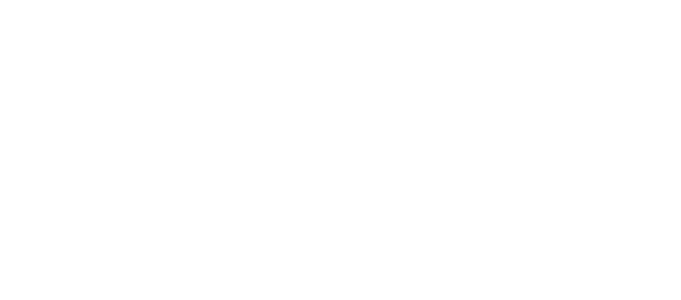
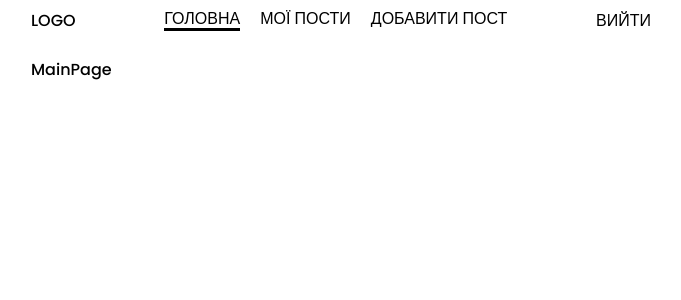
Before and after one commit to merkushynArt/postgram, a React (Create React App) app in the folder client/: page / in a window 1280 px wide. Shown: the top 300 px of the page, without its empty margins (299-980 px from the left). Built offline with nearby package versions, Linux system fonts and the light colour scheme.

Commit message:
worked on client-side routing

```diff
--- a/client/package.json
+++ b/client/package.json
@@ -8,6 +8,7 @@
       "@testing-library/user-event": "^13.5.0",
       "react": "^18.2.0",
       "react-dom": "^18.2.0",
+      "react-router-dom": "^6.4.4",
       "react-scripts": "5.0.1",
       "web-vitals": "^2.1.4"
    },
--- a/client/src/App.css
+++ b/client/src/App.css
@@ -2,8 +2,48 @@
    box-sizing: border-box;
    padding: 0;
    margin: 0;
+   text-decoration: none;
 }
 
 body {
    font-family: 'Poppins', sans-serif;
+   font-size: 16px;
+   line-height: 18px;
 }
+
+a {
+   color: inherit;
+   border-bottom: 3px solid #fff;
+}
+
+.container {
+   max-width: 630px;
+   width: 100%;
+   margin: 0 auto;
+   padding: 0 5px;
+}
+
+/*===========================================================================================================*\
+#navbar
+\*===========================================================================================================*/
+.navbar {
+   display: flex;
+   justify-content: space-between;
+   align-items: center;
+   text-transform: uppercase;
+   padding: 10px 0;
+   margin-bottom: 20px;
+}
+
+.navbar__item {
+   display: flex;
+   gap: 20px;
+}
+
+.navbar__btn {
+   font-size: inherit;
+   text-transform: uppercase;
+   background: transparent;
+   border: none;
+   cursor: pointer;
+}
--- a/client/src/App.js
+++ b/client/src/App.js
@@ -1,8 +1,15 @@
+import { Outlet } from 'react-router-dom';
 import './App.css';
+import { NavBar } from './components/NavBar.jsx';
 
 function App() {
    return (
-      <div className="App"></div>
+      <div className="App">
+         <div className="container">
+            <NavBar/>
+            <Outlet/>
+         </div>
+      </div>
    );
 }
 
--- a/client/src/components/NavBar.jsx
+++ b/client/src/components/NavBar.jsx
@@ -1,7 +1,50 @@
 import React from 'react';
+import { NavLink } from 'react-router-dom';
 
 export const NavBar = () => {
+   const isAuth = true;
+
+   const activeStyles = {
+      borderBottom: '3px solid #000',
+   }
    return (
-      <div>NavBar</div>
+      <div className='navbar'>
+         <div className="navbar__logo">Logo</div>
+         {isAuth && (
+            <div className="navbar__item">
+               <NavLink
+                  to={'/'}
+                  style={({ isActive }) => isActive ? activeStyles : undefined}
+                  >
+                  Головна
+               </NavLink>
+               <NavLink
+                  to={'/posts'}
+                  style={({ isActive }) => isActive ? activeStyles : undefined}
+                  >
+                  Мої пости
+               </NavLink>
+               <NavLink
+                  to={'/new'}
+                  style={({ isActive }) => isActive ? activeStyles : undefined}
+                  >
+                  Добавити пост
+               </NavLink>
+            </div>
+         )}
+         <div className="navbar__item">
+            {isAuth ? (
+                  <button className='navbar__btn'>Вийти</button>
+               ) : (
+                  <NavLink
+                     to={'/login'}
+                     style={({ isActive }) => isActive ? activeStyles : undefined}
+                     >
+                     Увійти
+                  </NavLink>
+               )
+            }
+         </div>
+      </div>
    );
 }
--- a/client/src/index.js
+++ b/client/src/index.js
@@ -1,10 +1,12 @@
 import React from 'react';
-import App from './App';
 import ReactDOM from 'react-dom/client';
+import { RouterProvider } from 'react-router-dom';
+import { router } from './router';
+
 
 const root = ReactDOM.createRoot(document.getElementById('root'));
 root.render(
    <React.StrictMode>
-      <App />
+      <RouterProvider router={router}/>
    </React.StrictMode>
 );
--- /dev/null
+++ b/client/src/pages/MyPostsPage.jsx
@@ -0,0 +1,7 @@
+import React from 'react';
+
+export const MyPostsPage = () => {
+   return (
+      <div>MyPostsPage</div>
+   );
+}
--- /dev/null
+++ b/client/src/router.js
@@ -0,0 +1,36 @@
+import { createBrowserRouter } from "react-router-dom";
+import App from "./App";
+import { MainPage } from './pages/MainPage.jsx';
+import { RegisterPage } from './pages/RegisterPage.jsx';
+import { LoginPage } from './pages/LoginPage.jsx';
+import { MyPostsPage } from "./pages/MyPostsPage.jsx";
+import { AddPostPage } from './pages/AddPostPage.jsx';
+
+export const router = createBrowserRouter([
+   {
+      path: '/',
+      element: <App/>,
+      children: [
+         {
+            index: true,
+            element: <MainPage/>
+         },
+         {
+            path: 'register',
+            element: <RegisterPage/>
+         },
+         {
+            path: 'login',
+            element: <LoginPage/>
+         },
+         {
+            path: 'posts',
+            element: <MyPostsPage/>
+         },
+         {
+            path: 'new',
+            element: <AddPostPage/>
+         },
+      ],
+   }
+]);
```
Also changed, not shown: client/src/pages/PostsPage.jsx (deleted, +0 -7 lines), 1 other file (tests, documents, lock files or other folders).
